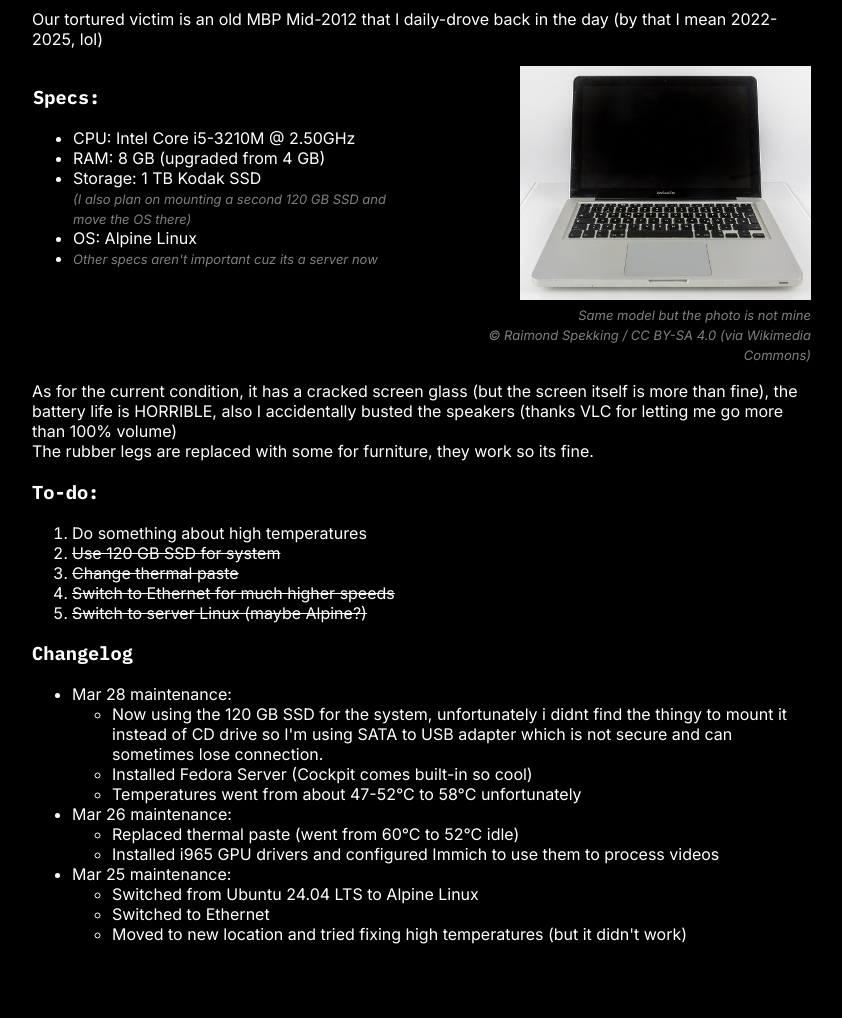
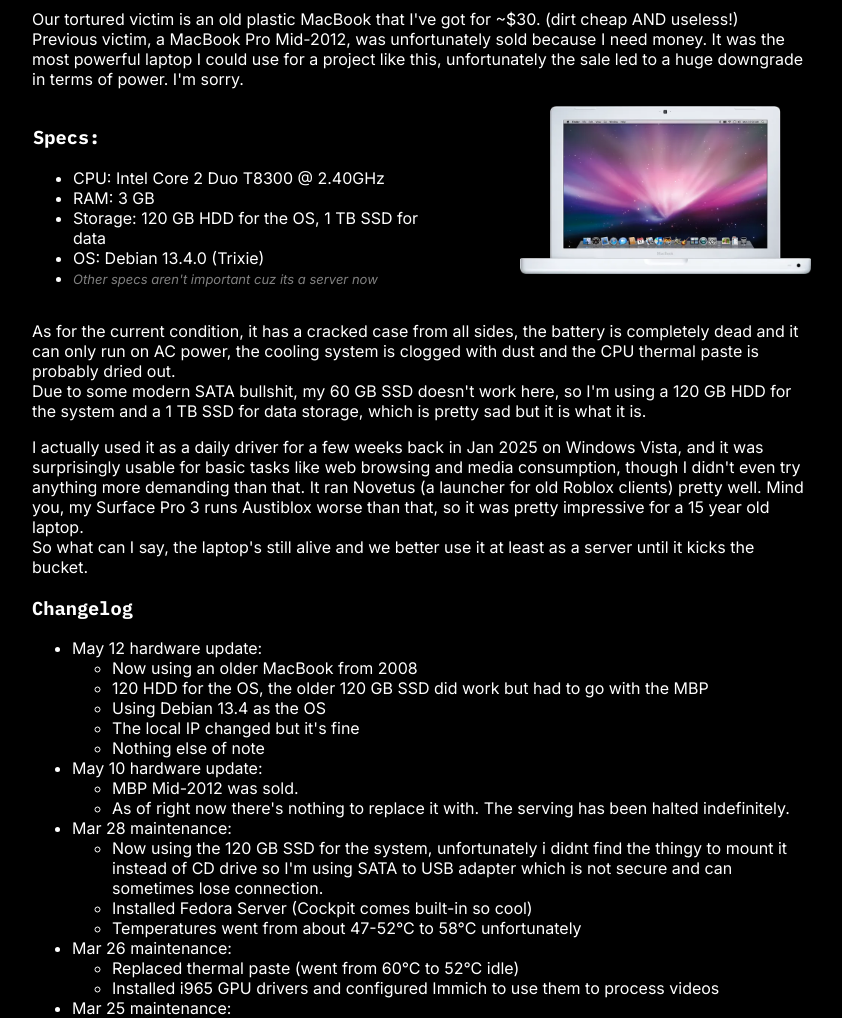
Before and after one commit to p2u11/selfhost, a plain HTML site: page index.html in a window 1280 px wide. Shown: the part 960-1978 px from the top of the page, without its empty margins (218-1060 px from the left). Before the commit the page ends 1938 px from the top, so only its background shows below. Drawn offline with Linux system fonts and the light colour scheme; no server answers.

Commit message:
new hardware

```diff
--- a/index.html
+++ b/index.html
@@ -176,52 +176,62 @@
         </div>
         <div>
             <h2>The victim</h2>
-            <p>Our tortured victim is an old MBP Mid-2012 that I daily-drove back in the day (by that I mean 2022-2025,
-                lol)</p>
+            <p>Our tortured victim is an old plastic MacBook that I've got for ~$30. (dirt cheap AND useless!)<br />
+                Previous victim, a MacBook Pro Mid-2012, was unfortunately sold because I need money.
+                It was the most powerful laptop I could use for a project like this, unfortunately the sale led to a
+                huge downgrade in terms of power. I'm sorry.</p>
             <table class="specs-table">
                 <tr>
                     <td class="specs-content">
                         <h3>Specs:</h3>
                         <ul>
-                            <li>CPU: Intel Core i5-3210M @ 2.50GHz</li>
-                            <li>RAM: 8 GB (upgraded from 4 GB)</li>
-                            <li>Storage: 1 TB Kodak SSD<br />
-                                <i>(I also plan on mounting a second 120 GB SSD and move the OS there)</i>
+                            <li>CPU: Intel Core 2 Duo T8300 @ 2.40GHz</li>
+                            <li>RAM: 3 GB</li>
+                            <li>Storage: 120 GB HDD for the OS, 1 TB SSD for data
                             </li>
-                            <li>OS: Alpine Linux
+                            <li>OS: Debian 13.4.0 (Trixie)
                             </li>
                             <li><i>Other specs aren't important cuz its a server now</i></li>
                         </ul>
                     </td>
                     <td class="specs-image">
-                        <img src="server-portrait.jpg" alt="MacBook Pro Mid-2012" style="width: 75%;"><br />
-                        <a href="https://commons.wikimedia.org/wiki/File:Apple_MacBook_Pro,_model_A1278-8106.jpg"
-                            target="_blank">
-                            <i>Same model but the photo is not mine<br />© Raimond Spekking / CC BY-SA 4.0 (via
-                                Wikimedia Commons)</i>
-                        </a>
+                        <img src="server-portrait2.webp" alt="MacBook" style="width: 75%;">
                     </td>
                 </tr>
             </table>
             <p>
-                As for the current condition, it has a cracked screen glass (but the screen itself is more than fine),
-                the battery life is HORRIBLE, also I accidentally busted the speakers (thanks VLC for letting me go more
-                than 100%
-                volume)<br />
-                The rubber legs are replaced with some for furniture, they work so its fine.
+                As for the current condition, it has a cracked case from all sides, the battery is completely dead and
+                it can only run on AC power, the cooling system is clogged with dust and the CPU thermal paste is
+                probably dried out.
+                <br />
+                Due to some modern SATA bullshit, my 60 GB SSD doesn't work here, so I'm using a 120 GB HDD for the
+                system and a 1 TB SSD for data storage, which is pretty sad but it is what it is.
             </p>
-
-            <h3>To-do:</h3>
-            <ol>
-                <li>Do something about high temperatures</li>
-                <li><del>Use 120 GB SSD for system</del></li>
-                <li><del>Change thermal paste</del></li>
-                <li><del>Switch to Ethernet for much higher speeds</del></li>
-                <li><del>Switch to server Linux (maybe Alpine?)</del></li>
-            </ol>
+            <p>
+                I actually used it as a daily driver for a few weeks back in Jan 2025 on Windows Vista, and it was
+                surprisingly usable for basic tasks like web browsing and media consumption, though I didn't even try
+                anything more demanding than that. It ran Novetus (a launcher for old Roblox clients) pretty well.
+                Mind you, my Surface Pro 3 runs Austiblox worse than that, so it was pretty impressive for a 15 year old
+                laptop.<br />
+                So what can I say, the laptop's still alive and we better use it at least as a server until it kicks the
+                bucket.
+            </p>
 
             <h3>Changelog</h3>
             <ul>
+                <li>May 12 hardware update:<ul>
+                        <li>Now using an older MacBook from 2008</li>
+                        <li>120 HDD for the OS, the older 120 GB SSD did work but had to go with the MBP</li>
+                        <li>Using Debian 13.4 as the OS</li>
+                        <li>The local IP changed but it's fine</li>
+                        <li>Nothing else of note</li>
+                    </ul>
+                </li>
+                <li>May 10 hardware update:<ul>
+                        <li>MBP Mid-2012 was sold.</li>
+                        <li>As of right now there's nothing to replace it with. The serving has been halted indefinitely.</li>
+                    </ul>
+                </li>
                 <li>Mar 28 maintenance:<ul>
                         <li>Now using the 120 GB SSD for the system, unfortunately i didnt find the thingy to mount it
                             instead of CD drive so I'm using SATA to USB adapter which is not secure and can sometimes
```
Also changed, not shown: server-portrait2.webp (added).
